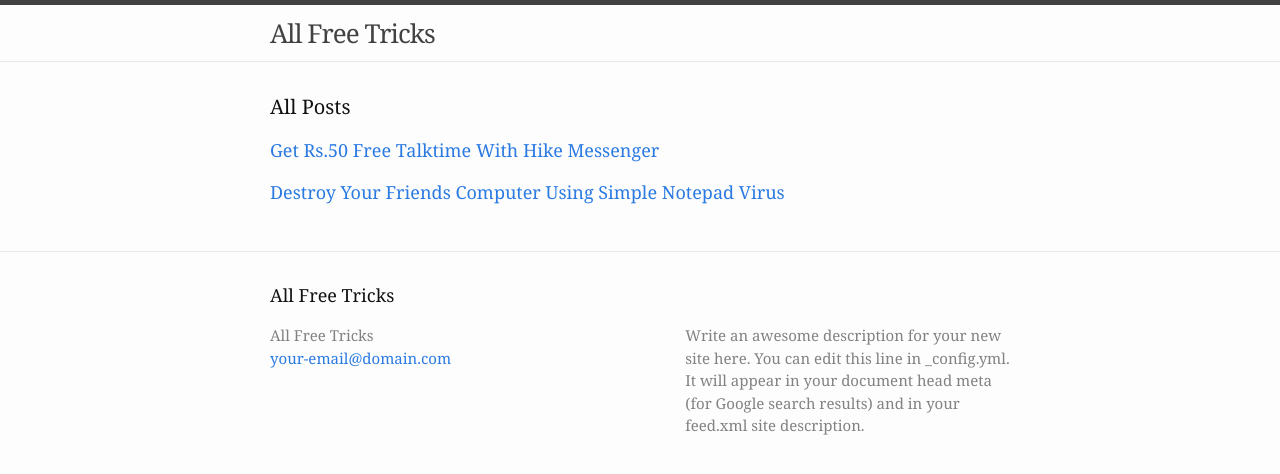
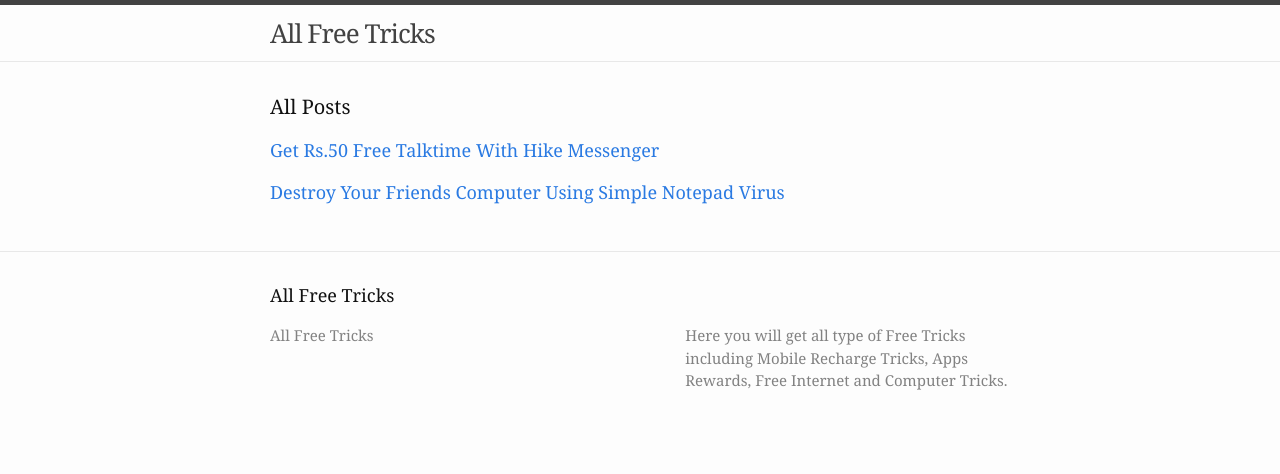
Before and after one commit to allfreetricks/allfreetricks.github.io, a Jekyll site: the page built from index.html, in a window 1280 px wide. Shown: the top 474 px of the page. Built offline with Jekyll 4.4.1, drawn with Linux system fonts in a browser that asks for light colours.

Commit message:
Update _config.yml

```diff
--- a/_config.yml
+++ b/_config.yml
@@ -1,21 +1,9 @@
-# Welcome to Jekyll!
-#
-# This config file is meant for settings that affect your whole blog, values
-# which you are expected to set up once and rarely need to edit after that.
-# For technical reasons, this file is *NOT* reloaded automatically when you use
-# 'jekyll serve'. If you change this file, please restart the server process.
-
 # Site settings
 title: All Free Tricks
-email: your-email@domain.com
-description: > # Here you will get all type of tricks like Internet Tricks, Free Recharge Tricks, Windows Tricks.
-  Write an awesome description for your new site here. You can edit this
-  line in _config.yml. It will appear in your document head meta (for
-  Google search results) and in your feed.xml site description.
+description: >
+  Here you will get all type of Free Tricks including Mobile Recharge Tricks, Apps Rewards, Free Internet and Computer Tricks.
 baseurl: "" # the subpath of your site, e.g. /blog
 url: "http://www.allfreetricks.com" # the base hostname & protocol for your site
-twitter_username: jekyllrb
-github_username:  jekyll
 
 # Build settings
 markdown: kramdown
```
